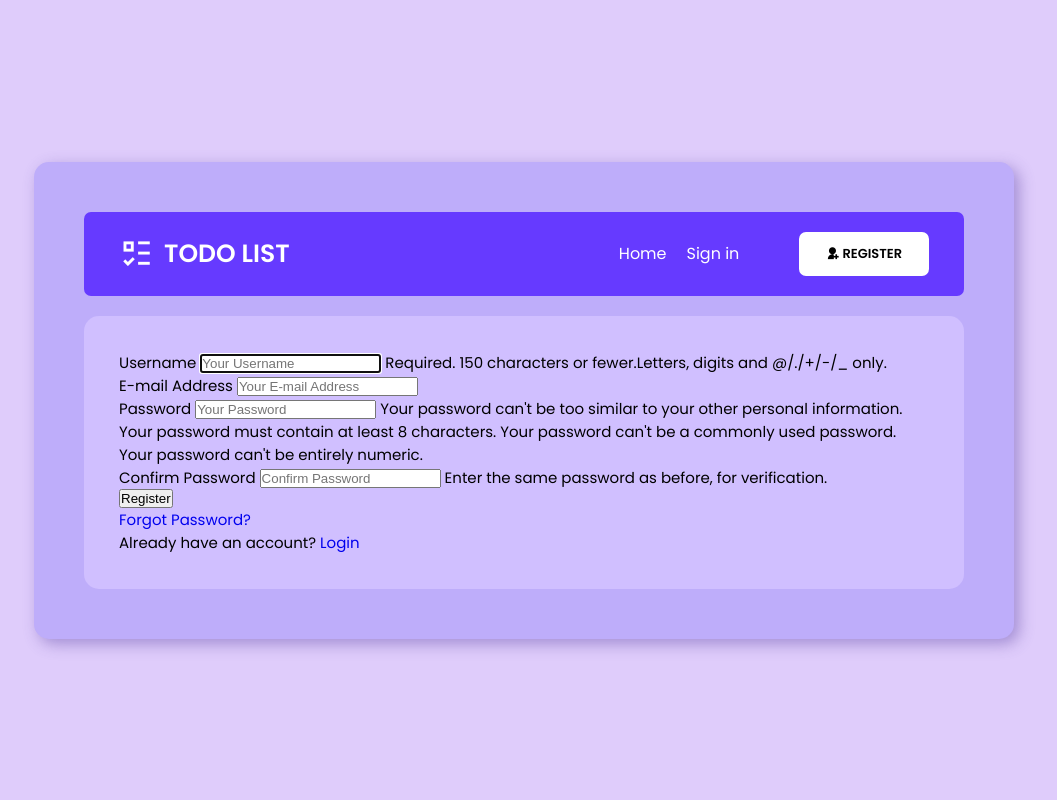
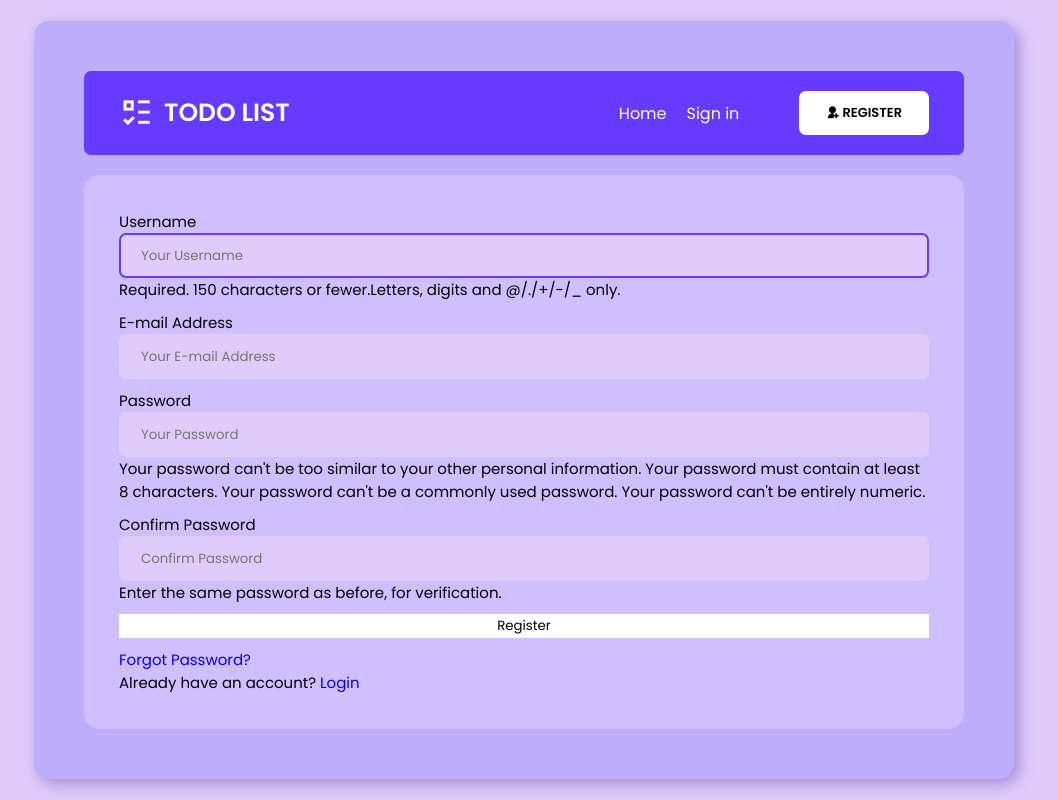
Before and after one commit to hubertrykala93/django_to_do, a Django app: page /register/ in a window 1280 px wide. Shown: the whole page, without its empty margins (116-1173 px from the left). Run offline with Django 4.2, Linux system fonts and the light colour scheme; style sheets or scripts are compiled from the project's sources; some libraries are stand-ins or nearby versions.

Commit message:
first register form styles

```diff
--- a/to_do/core/static/core/styles.scss
+++ b/to_do/core/static/core/styles.scss
@@ -118,3 +118,46 @@ a {
 .message-container{
     text-align: center;
 }
+
+//user form
+#user-form form {
+    .input-row,
+    .submit-row {
+        margin-bottom: 10px;
+    }
+
+    input {
+        width: 100%;
+        background-color: $body-bg;
+        border-radius: $radius-400;
+        height: 45px;
+        outline: none;
+        border: 2px solid transparent;
+        padding: 0 20px;
+        font-family: inherit;
+
+        &:focus{
+            border-color: $header-bg;
+        }
+    }
+
+    label{
+        margin-bottom: 5px;
+        display: inline-block;
+    }
+
+    .submit-row button {
+        border: 2px solid white;
+        background-color: white;
+        color: black;
+        width: 100%;
+        font-family: inherit;
+        transition: background-color .4s;
+
+        &:hover{
+            background-color: $header-bg;
+            color: white;
+        }
+    }
+
+}
```
Also changed, not shown: to_do/static/core/styles.css (+31 -0 lines), 1 other file.
